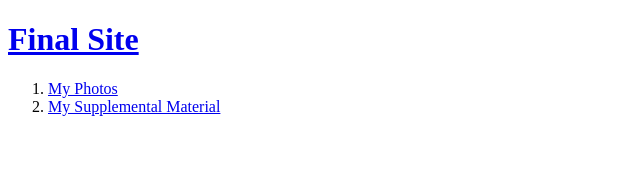
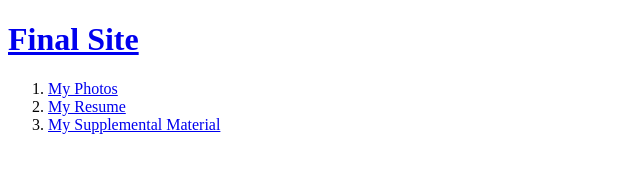
Before and after one commit to mmp100-evans/mmp100-evans.github.io, a plain HTML site: page index.html in a window 1280 px wide. Shown: the whole page, without its empty margins (0-640 px from the left). Drawn offline with Linux system fonts and the light colour scheme.

Commit message:
Update index.html

```diff
--- a/index.html
+++ b/index.html
@@ -6,6 +6,7 @@
   <h1><a href="index.html">Final Site</a></h1>
   <ol>
     <li><a href="photos.html">My Photos</a></li>
+    <li><a href="http://www.andersonevans.me">My Resume</a></li>
     <li><a href="supplemental_template.html">My Supplemental Material</a></li>
   </ol>
 </body>
```
